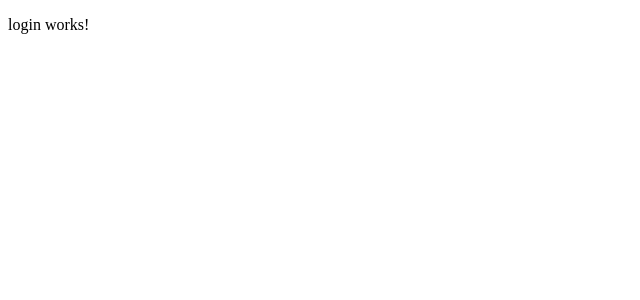
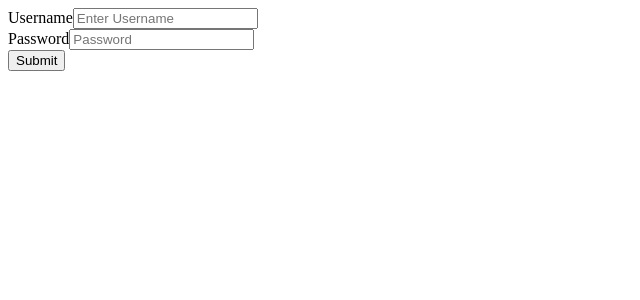
Before and after one commit to parkersalterego/hackathonAngular1-18, an Angular app: page / in a window 1280 px wide. Shown: the top 300 px of the page, without its empty margins (0-640 px from the left). Built offline with nearby package versions, Linux system fonts and the light colour scheme.

Commit message:
created the basic html for login. connected very minimal typescript to it. will work on little of css

```diff
--- a/package.json
+++ b/package.json
@@ -21,6 +21,7 @@
     "@angular/platform-browser": "^5.0.0",
     "@angular/platform-browser-dynamic": "^5.0.0",
     "@angular/router": "^5.0.0",
+    "bootstrap": "^4.0.0-beta.3",
     "core-js": "^2.4.1",
     "rxjs": "^5.5.2",
     "zone.js": "^0.8.14"
--- a/src/app/app.module.ts
+++ b/src/app/app.module.ts
@@ -1,6 +1,6 @@
 import { BrowserModule } from '@angular/platform-browser';
 import { NgModule } from '@angular/core';
-
+import { ReactiveFormsModule, FormsModule } from '@angular/forms';
 
 import { AppComponent } from './app.component';
 import { RoutingModule } from './app.routes';
@@ -14,7 +14,9 @@ import { LoginComponent } from './login/login.component';
   ],
   imports: [
     BrowserModule,
-    RoutingModule
+    RoutingModule,
+    ReactiveFormsModule,
+    FormsModule
   ],
   providers: [],
   bootstrap: [AppComponent]
--- a/src/app/login/login.component.html
+++ b/src/app/login/login.component.html
@@ -1,3 +1,17 @@
-<p>
-  login works!
-</p>
+<div class="container-fluid">
+  <div class="container" id="main">
+    <div id="section_a">
+      <form [formGroup] = "loginInputs" (ngSubmit) ="onLoginSubmission()">
+        <div class="form-group">
+          <label for="username">Username</label>
+          <input type="text" class="form-control" aria-describedby="username" placeholder="Enter Username" name="username" formControlName= "username">
+        </div>
+        <div class="form-group">
+          <label for="pass_word">Password</label>
+          <input type="password" class="form-control" placeholder="Password" formControlName="password" name="password">
+        </div>
+        <button type="submit" class="btn btn-primary">Submit</button>
+      </form>
+    </div>
+  </div>
+</div>
--- a/src/app/login/login.component.ts
+++ b/src/app/login/login.component.ts
@@ -1,15 +1,28 @@
 import { Component, OnInit } from '@angular/core';
+import { FormControl, FormBuilder, FormGroup } from '@angular/forms';
 
 @Component({
-  selector: 'app-login',
+  selector: 'login',
   templateUrl: './login.component.html',
   styleUrls: ['./login.component.css']
 })
 export class LoginComponent implements OnInit {
+  username: string;
+  password: string;
+  loginInputs;
+  constructor() {
 
-  constructor() { }
+  }
 
   ngOnInit() {
+    this.loginInputs = new FormGroup({
+      username: new FormControl(''),
+      password: new FormControl('')
+    });
+  }
+
+  onLoginSubmission() {
+    console.log('Your username is ' + this.username);
   }
 
 }
```
Also changed, not shown: 1 other file (tests, documents, lock files or other folders).
